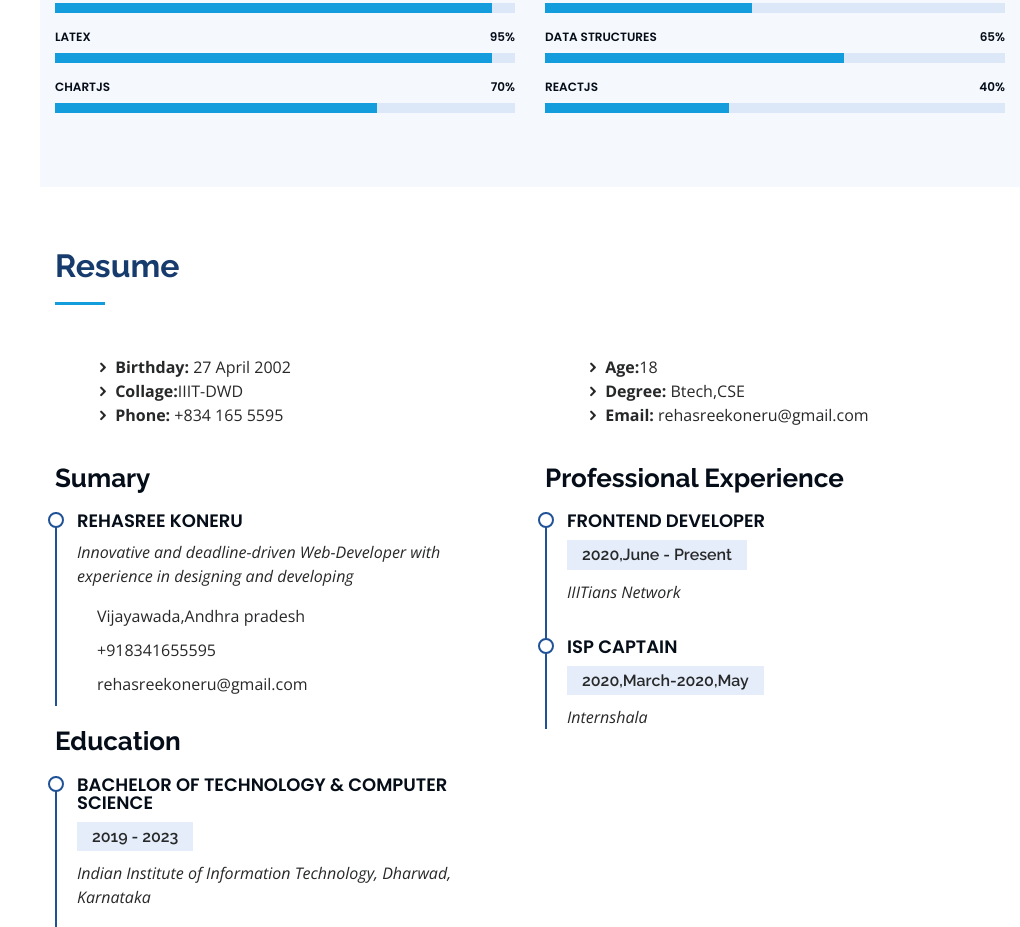
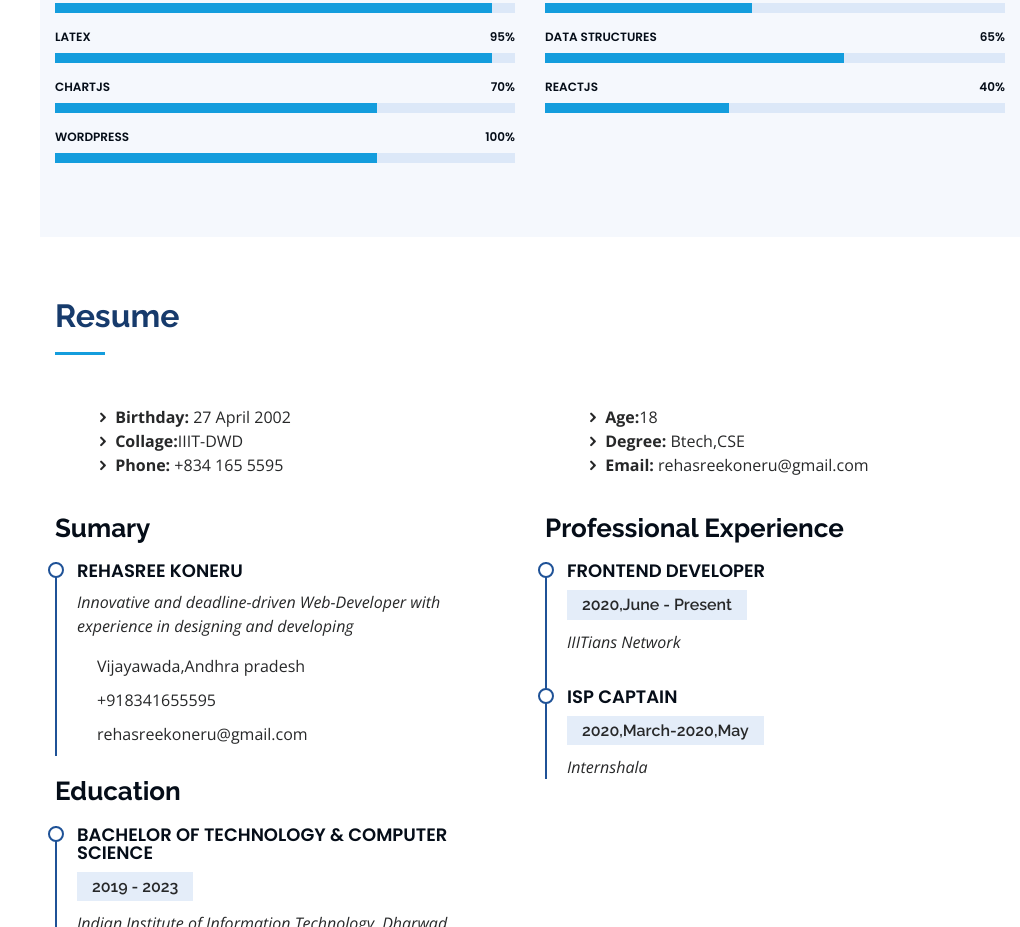
Before and after one commit to Rehasree/portfolio.io, a plain HTML site: page index.html in a window 1280 px wide. Shown: the part 2251-3178 px from the top of the page, without its empty margins (260-1280 px from the left). Drawn offline with nearby package versions, Linux system fonts and the light colour scheme.

Commit message:
Update index.html

```diff
--- a/index.html
+++ b/index.html
@@ -210,6 +210,12 @@
                 <div class="progress-bar" role="progressbar" aria-valuenow="70" aria-valuemin="0" aria-valuemax="100"></div>
               </div>
             </div>
+	<div class="progress">
+              <span class="skill">Wordpress <i class="val">100%</i></span>
+              <div class="progress-bar-wrap">
+                <div class="progress-bar" role="progressbar" aria-valuenow="70" aria-valuemin="0" aria-valuemax="100"></div>
+              </div>
+            </div>
 
           </div>
 
```
